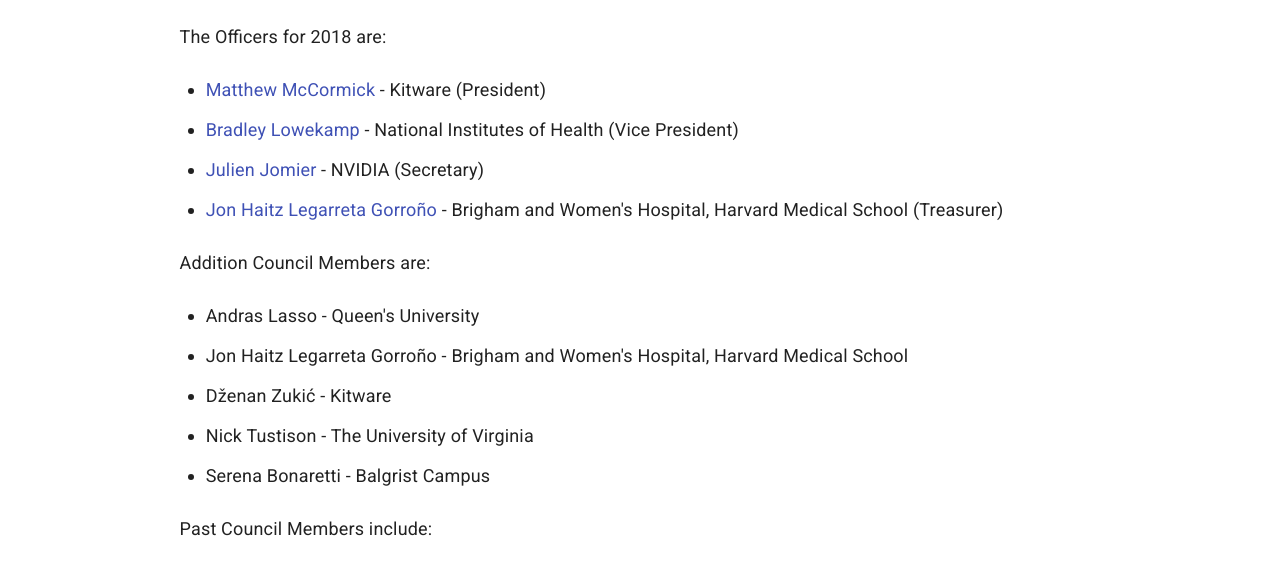
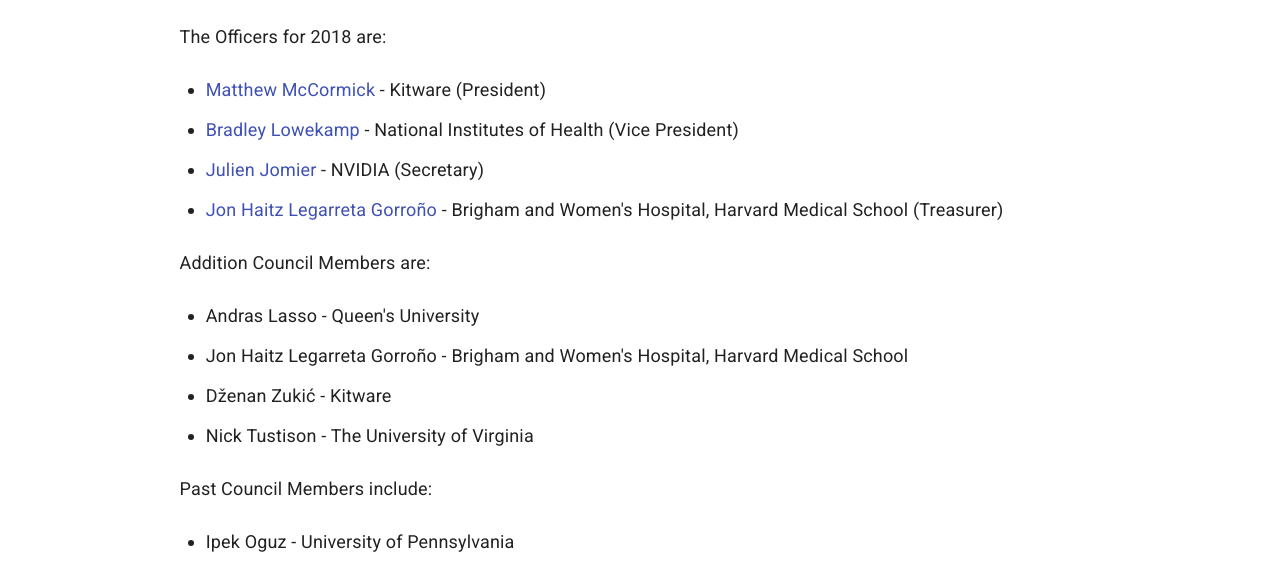
Before and after one commit to InsightSoftwareConsortium/insightsoftwareconsortium.org, a Gatsby site: page /council in a window 1280 px wide. Shown: the part 217-782 px from the top of the page. Built offline with nearby package versions, Linux system fonts and the light colour scheme; Gatsby itself is replaced by a stand-in of ours.

Commit message:
DOC: Serena has retired from the council

```diff
--- a/src/pages/council.js
+++ b/src/pages/council.js
@@ -45,7 +45,6 @@
           <li>Jon Haitz Legarreta Gorroño - Brigham and Women&#39;s Hospital, Harvard Medical School</li>
           <li>Dženan Zukić - Kitware</li>
           <li>Nick Tustison - The University of Virginia</li>
-          <li>Serena Bonaretti - Balgrist Campus</li>
         </ul>
         <p>Past Council Members include:</p>
         <ul>
```
